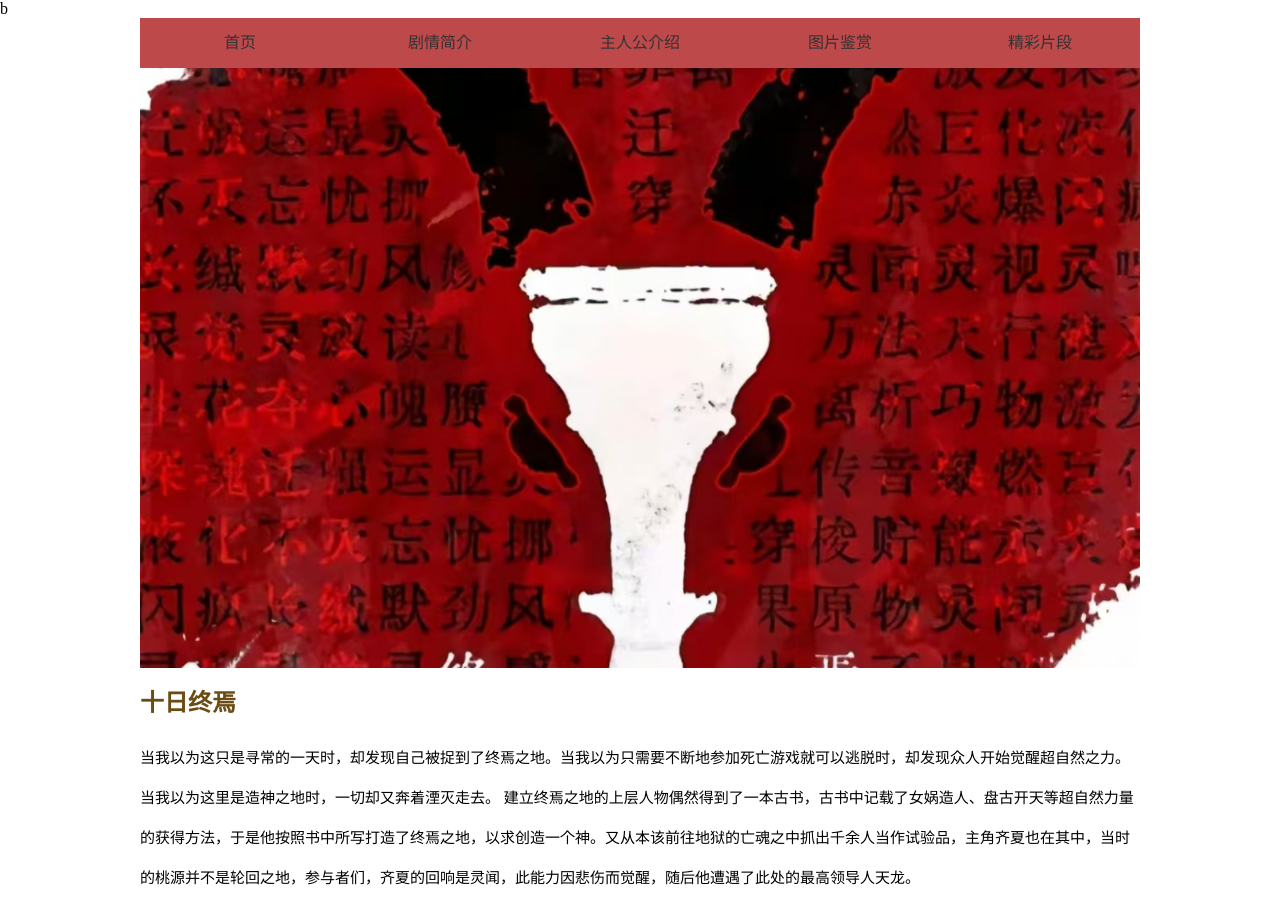
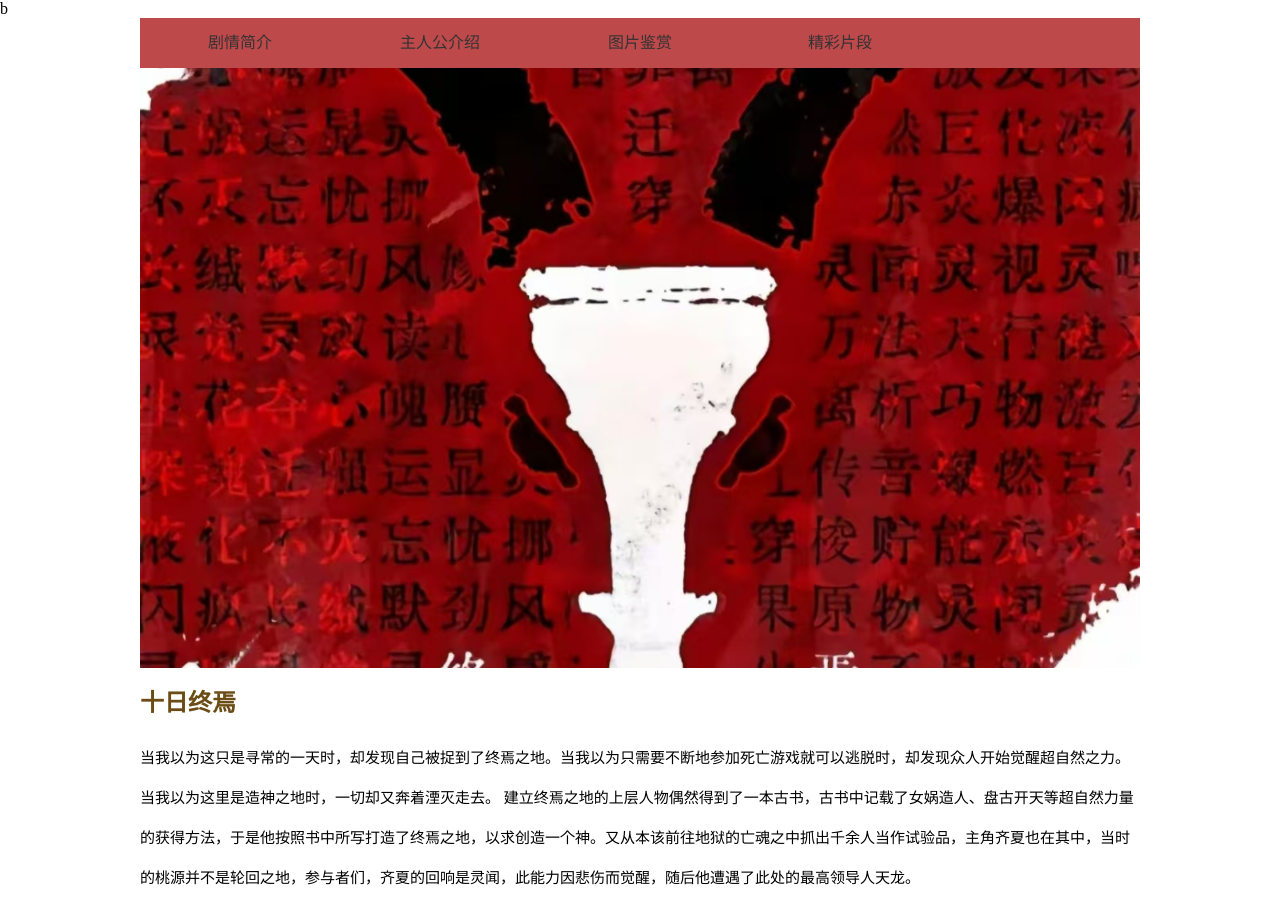
Before and after one commit to sunjian03/sjdawang, a plain HTML site: page index.html in a window 1280 px wide. Shown: the top 901 px of the page. Drawn offline with Linux system fonts and the light colour scheme; files that its build step writes are made by us from their sources.

Commit message:
Update index.html

```diff
--- a/index.html
+++ b/index.html
@@ -46,7 +46,6 @@
     <!--头部-->
     <header>
       <ul class="nav">
-        <li><a href="../index.html">首页</a></li>
         <li><a href="sj670/juqing.html">剧情简介</a></li>
         <li><a href="sj670/juese.html">主人公介绍</a></li>
         <li><a href="sj670/tupian.html">图片鉴赏</a></li>
```
